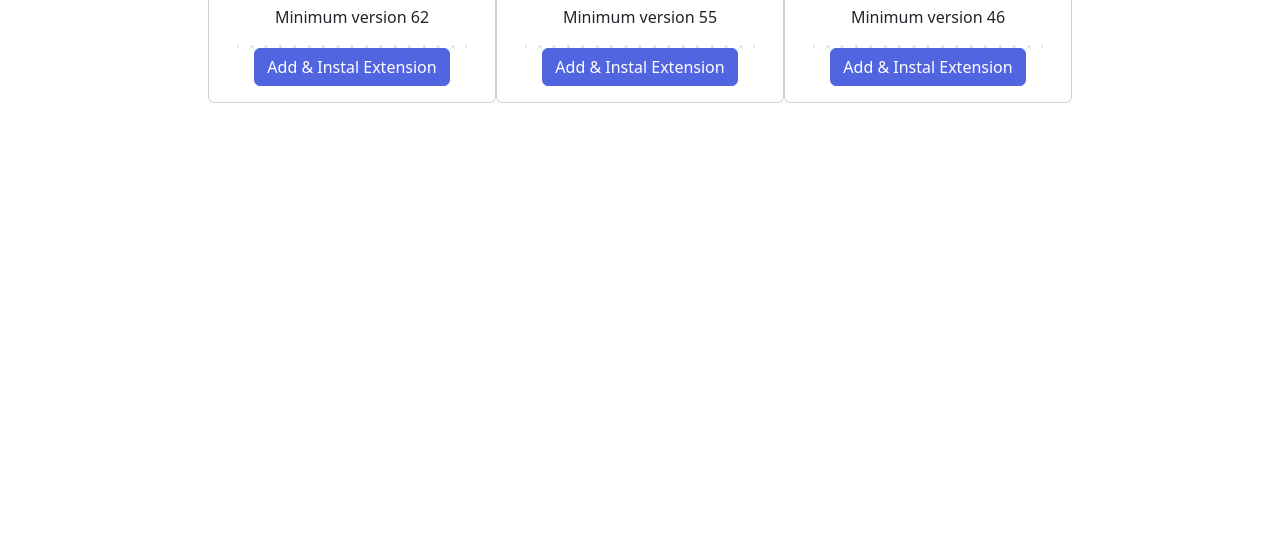
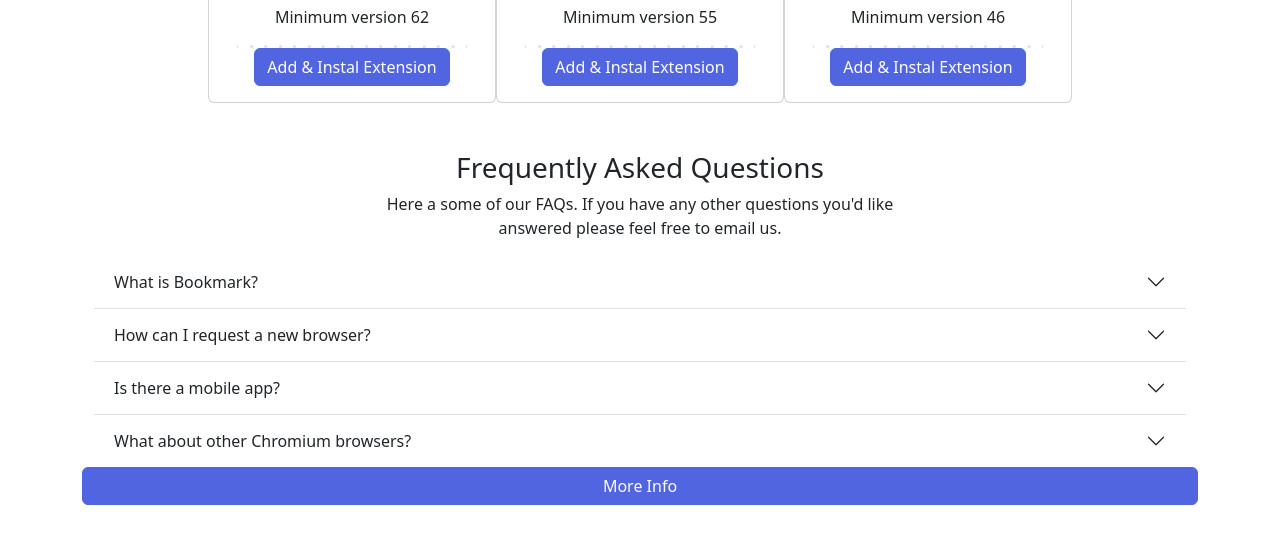
Before and after one commit to mmartincasas/tasca-1_2, a website: page index.html in a window 1280 px wide. Shown: the part 1299-1842 px from the top of the page. Before the commit the page ends 1470 px from the top, so only its background shows below. Drawn offline with nearby package versions, Linux system fonts and the light colour scheme.

Commit message:
Primera versión FAQs.

```diff
--- a/index.html
+++ b/index.html
@@ -227,6 +227,70 @@
 
         <!------------------------------>
 
+        <!-----AREA DE DESCARGAS-------->
+
+            <!-- Contenedor principal -->
+            <div class="container mt-5">
+
+
+                <!-- Primera fila: Título y descripción -->
+                <div class="row justify-content-center">
+                    <div class="col-md-6 text-center">
+                        <h3>Frequently Asked Questions</h3>
+                        <p>Here a some of our FAQs. If you have any other questions you'd like answered please feel free to email us.</p>
+                    </div>
+
+
+                    <!-- Accordion -->
+                    <div class="accordion accordion-flush" id="accordionFlushExample">
+                        <div class="accordion-item">
+                        <h2 class="accordion-header" id="flush-headingOne">
+                            <button class="accordion-button collapsed" type="button" data-bs-toggle="collapse" data-bs-target="#flush-collapseOne" aria-expanded="false" aria-controls="flush-collapseOne">
+                            What is Bookmark?
+                            </button>
+                        </h2>
+                        <div id="flush-collapseOne" class="accordion-collapse collapse" aria-labelledby="flush-headingOne" data-bs-parent="#accordionFlushExample">
+                            <div class="accordion-body">Aenean vehicula ipsum eu diam dapibus interdum. Etiam molestie id nibh sed condimentum. Curabitur nibh ligula, feugiat id varius ut, congue quis ipsum. Vestibulum nec risus elit. </div>
+                        </div>
+                        </div>
+                        <div class="accordion-item">
+                        <h2 class="accordion-header" id="flush-headingTwo">
+                            <button class="accordion-button collapsed" type="button" data-bs-toggle="collapse" data-bs-target="#flush-collapseTwo" aria-expanded="false" aria-controls="flush-collapseTwo">
+                            How can I request a new browser?
+                            </button>
+                        </h2>
+                        <div id="flush-collapseTwo" class="accordion-collapse collapse" aria-labelledby="flush-headingTwo" data-bs-parent="#accordionFlushExample">
+                            <div class="accordion-body">Donec tincidunt nisi nec lorem cursus, vel venenatis felis cursus. Sed in nibh quis justo ullamcorper scelerisque ut sed sapien. Morbi consequat mauris neque, et commodo felis tincidunt a. Quisque vehicula varius magna non lacinia.</div>
+                        </div>
+                        </div>
+                        <div class="accordion-item">
+                        <h2 class="accordion-header" id="flush-headingThree">
+                            <button class="accordion-button collapsed" type="button" data-bs-toggle="collapse" data-bs-target="#flush-collapseThree" aria-expanded="false" aria-controls="flush-collapseThree">
+                            Is there a mobile app?
+                            </button>
+                        </h2>
+                        <div id="flush-collapseThree" class="accordion-collapse collapse" aria-labelledby="flush-headingThree" data-bs-parent="#accordionFlushExample">
+                            <div class="accordion-body">Aliquam erat volutpat. Aliquam id ipsum tortor. Quisque a ipsum et nulla vestibulum congue nec nec augue. Donec vel viverra eros. Etiam et leo in arcu suscipit faucibus vitae mattis nibh. Morbi sodales metus in tristique bibendum.</div>
+                        </div>
+                        </div>
+                        <div class="accordion-item">
+                            <h2 class="accordion-header" id="flush-headingThree">
+                            <button class="accordion-button collapsed" type="button" data-bs-toggle="collapse" data-bs-target="#flush-collapseThree" aria-expanded="false" aria-controls="flush-collapseThree">
+                                What about other Chromium browsers?
+                            </button>
+                            </h2>
+                            <div id="flush-collapseThree" class="accordion-collapse collapse" aria-labelledby="flush-headingThree" data-bs-parent="#accordionFlushExample">
+                            <div class="accordion-body">Nam ut ipsum eget augue tempus efficitur. Vestibulum vitae accumsan erat. Mauris tempor nisl quis facilisis rutrum. Vivamus aliquet ex et consectetur luctus. Ut et ultrices orci.</div>
+                            </div>
+                        </div>
+                    </div>
+
+
+                    <!-- Botón -->
+                    <a href="#" class="btn btn-primary">More Info</a>
+
+
+                </div>
 
 
 
@@ -234,6 +298,11 @@
 
 
 
+
+            </div>
+
+
+        <!------------------------------>
 
     </div>
 
```
